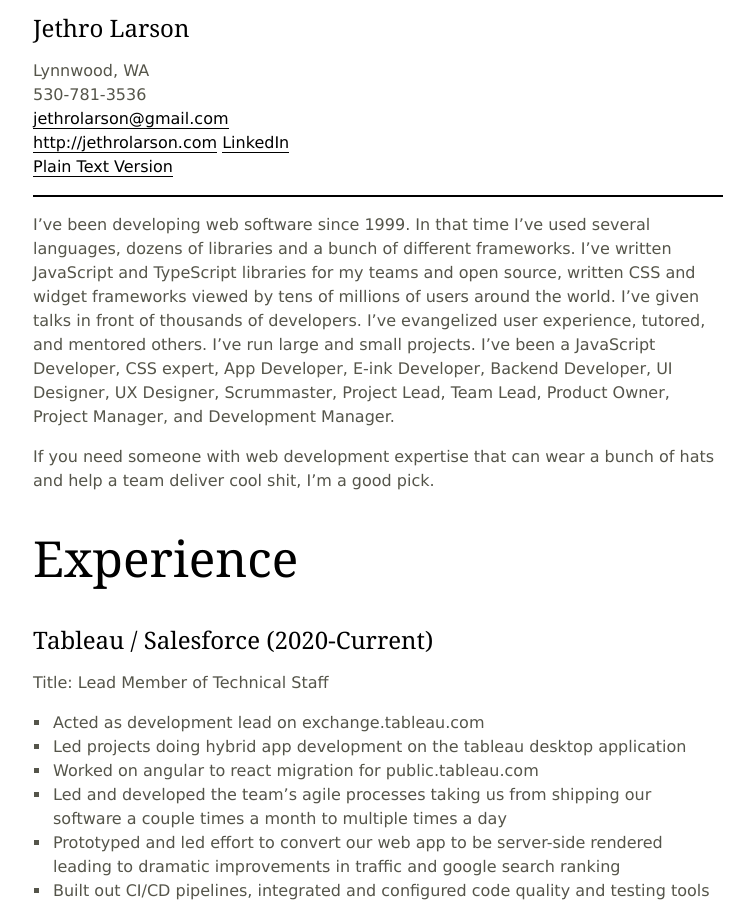
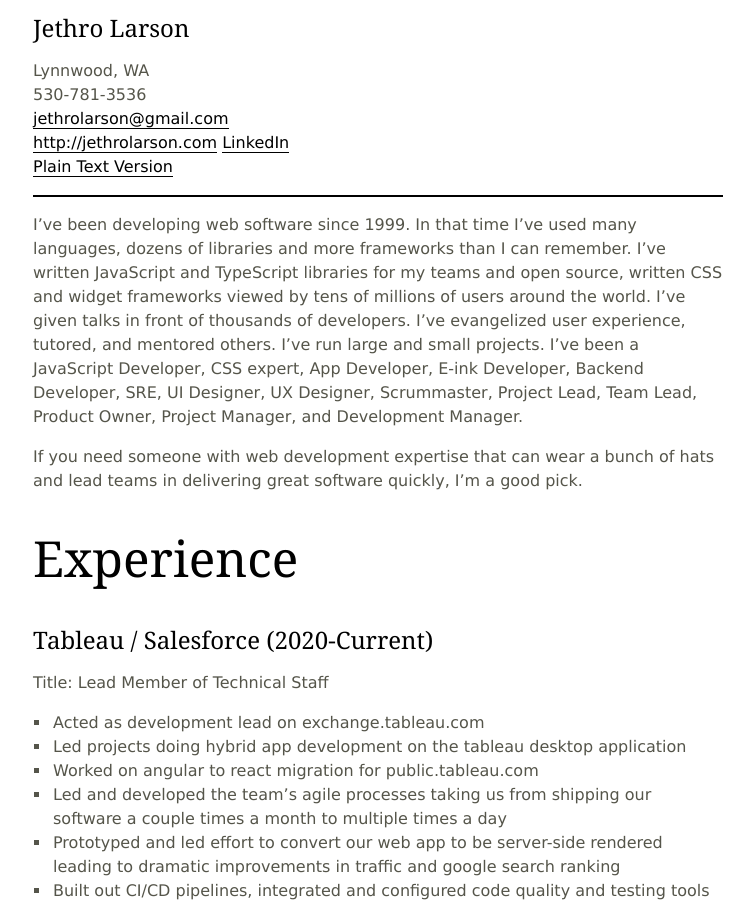
Before and after one commit to jethrolarson/jethrolarson.github.com, a Jekyll site: the page built from resume.md, in a window 1280 px wide and 900 px high. Shown: the whole window, without its empty margins (262-1016 px from the left). Built offline with Jekyll 4.4.1, drawn with Linux system fonts in a browser that asks for light colours.

Commit message:
Update resume.md

```diff
--- a/resume.md
+++ b/resume.md
@@ -14,9 +14,9 @@
 
 ----
 
-I've been developing web software since 1999. In that time I've used several languages, dozens of libraries and a bunch of different frameworks. I've written JavaScript and TypeScript libraries for my teams and open source, written CSS and widget frameworks viewed by tens of millions of users around the world. I've given talks in front of thousands of developers. I've evangelized user experience, tutored, and mentored others. I've run large and small projects. I've been a JavaScript Developer, CSS expert, App Developer, E-ink Developer, Backend Developer, UI Designer, UX Designer, Scrummaster, Project Lead, Team Lead, Product Owner, Project Manager, and Development Manager.
+I've been developing web software since 1999. In that time I've used many languages, dozens of libraries and more frameworks than I can remember. I've written JavaScript and TypeScript libraries for my teams and open source, written CSS and widget frameworks viewed by tens of millions of users around the world. I've given talks in front of thousands of developers. I've evangelized user experience, tutored, and mentored others. I've run large and small projects. I've been a JavaScript Developer, CSS expert, App Developer, E-ink Developer, Backend Developer, SRE, UI Designer, UX Designer, Scrummaster, Project Lead, Team Lead, Product Owner, Project Manager, and Development Manager.
 
-If you need someone with web development expertise that can wear a bunch of hats and help a team deliver cool shit, I'm a good pick.
+If you need someone with web development expertise that can wear a bunch of hats and lead teams in delivering great software quickly, I'm a good pick.
 
 # Experience
 
```
